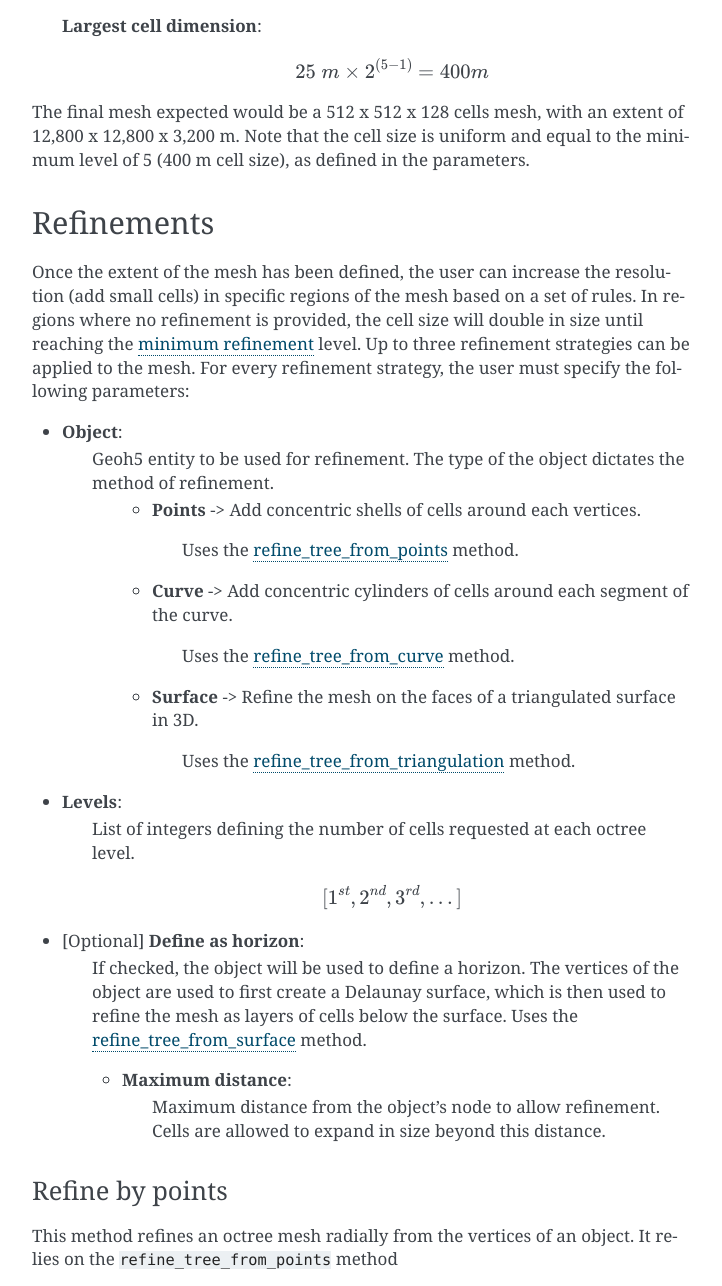
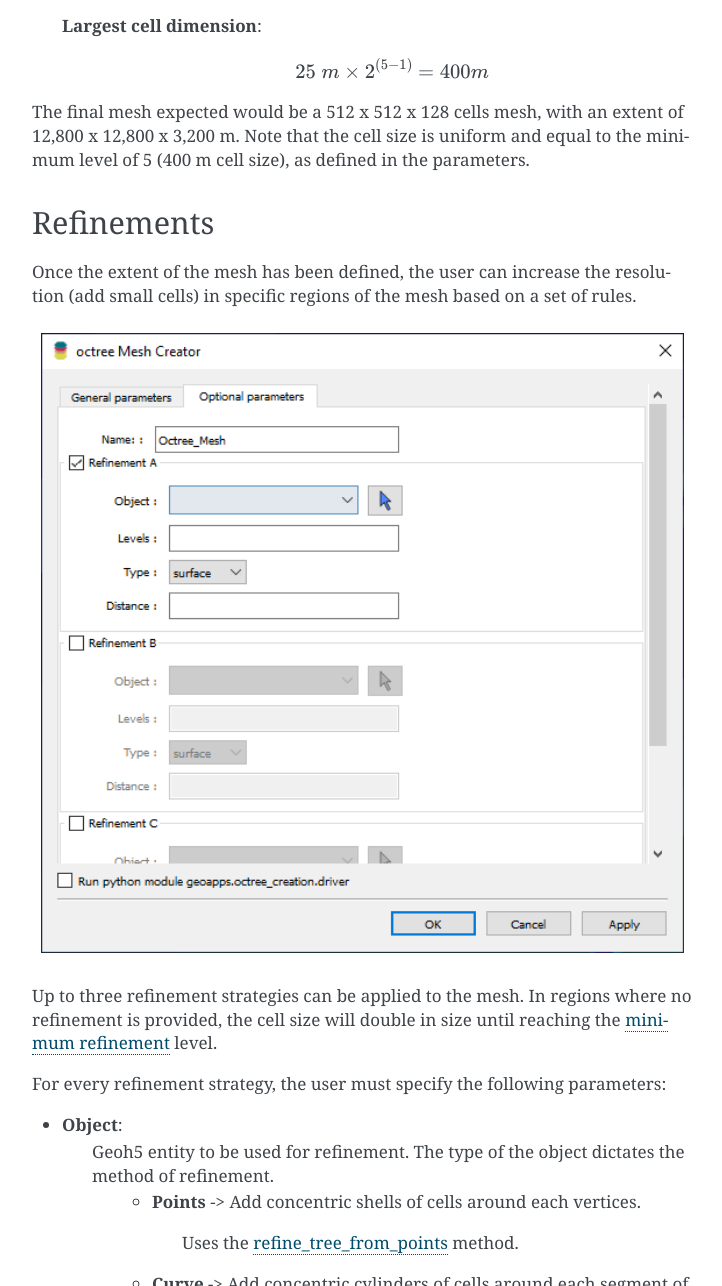
Before and after one commit to MiraGeoscience/octree-creation-app, a Sphinx documentation site: the page built from docs/source/methodology.rst, in a window 1280 px wide and 1400 px high, scrolled down 4323 px, cut to the strip 0-1286 px from the top of the window. Shown: the whole strip, without its empty margins (388-1110 px from the left). Built offline with Sphinx 7.4.7, drawn with Linux system fonts in a browser that asks for light colours; some of the changed text lies outside the part shown.

Commit message:
More edits

```diff
--- a/docs/source/methodology.rst
+++ b/docs/source/methodology.rst
@@ -153,8 +153,14 @@
 -----------
 
 Once the extent of the mesh has been defined, the user can increase the resolution (add small cells) in specific regions of the mesh
-based on a set of rules. In regions where no refinement is provided, the cell size will double in size until reaching
-the `minimum refinement <minimum_refinement>`_ level. Up to three refinement strategies can be applied to the mesh.
+based on a set of rules.
+
+.. figure:: /images/ui_json_refinements.png
+    :width: 800
+
+Up to three refinement strategies can be applied to the mesh. In regions where no refinement is provided, the cell size will double in size until reaching
+the `minimum refinement <minimum_refinement>`_ level.
+
 For every refinement strategy, the user must specify the following parameters:
 
 - **Object**:
@@ -175,10 +181,10 @@
     .. math::
         [1^{st}, 2^{nd}, 3^{rd}, ...]
 
-- [Optional] **Define as horizon**:
-    If checked, the object will be used to define a horizon. The vertices of the object are used to first
-    create a Delaunay surface, which is then used to refine the mesh as layers of cells below the surface.
-    Uses the `refine_tree_from_surface <refine_surface>`_ method.
+- [Optional] **Define as layers**:
+    If checked, the object is used as an horizon with the `refine_tree_from_surface <refine_surface>`_ method.
+    The vertices of the object are converted to a Delaunay surface, which is then used to refine the mesh as
+    layers of cells below the surface.
 
     - **Maximum distance**:
         Maximum distance from the object's node to allow refinement.
```
